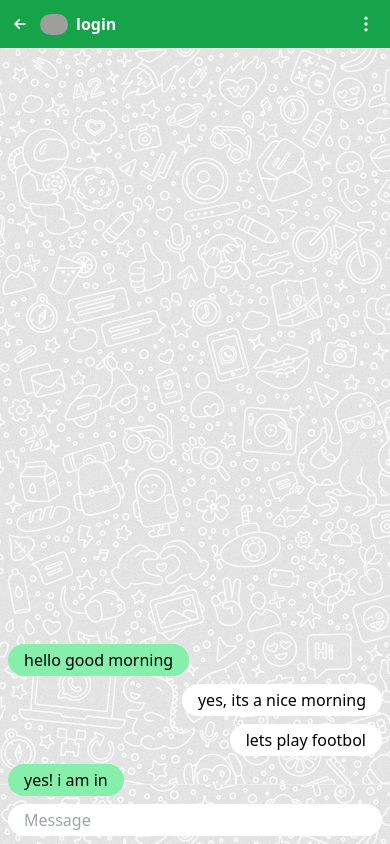
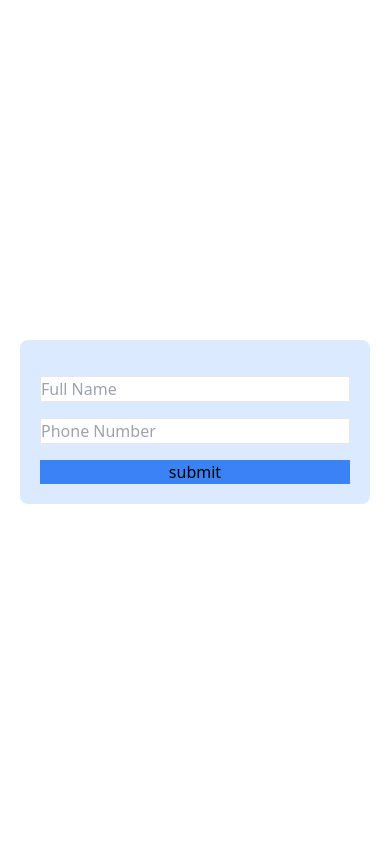
Before and after one commit to eliranr/whatsapp-clone-v1, a Next.js app: page /login in a window 390 px wide. Built offline with nearby package versions, Linux system fonts and the light colour scheme; grey boxes are pictures that could not be loaded.

Commit message:
set user login by phone number

```diff
--- /dev/null
+++ b/firebase-config.js
@@ -0,0 +1,19 @@
+import { initializeApp, getApps, getApp } from "firebase/app";
+import { getAuth } from "firebase/auth";
+
+
+const firebaseConfig = {
+    apiKey: "AIzaSyCSb6iyTkMQsvxrfX8V2_HbQXpaKnZC730",
+    authDomain: "whatsapp-clone-61f24.firebaseapp.com",
+    projectId: "whatsapp-clone-61f24",
+    storageBucket: "whatsapp-clone-61f24.appspot.com",
+    messagingSenderId: "801084856438",
+    appId: "1:801084856438:web:a24210d096738fe5772757"
+};
+
+
+
+// Initialize Firebase
+
+const app = !getApps().length ? initializeApp(firebaseConfig) : getApp();
+export const authentication = getAuth(app);
--- a/package.json
+++ b/package.json
@@ -7,7 +7,9 @@
   },
   "dependencies": {
     "@heroicons/react": "^1.0.6",
+    "firebase": "^9.9.1",
     "next": "latest",
+    "next-auth": "^4.10.2",
     "react": "17.0.2",
     "react-dom": "17.0.2"
   },
--- a/pages/[ids].js
+++ b/pages/[ids].js
@@ -25,7 +25,7 @@ export default function Chat() {
           </div>
           <DotsVerticalIcon className="h-7 hoverEffect"/>
         </div>
-        <div id='boten' className='flex flex-grow flex-col-reverse overflow-x-scroll py-1' onScroll={(e) => setScrollPosition(e.target.scrollTop)}>
+        <div id='boten' className='flex flex-grow flex-col-reverse overflow-y-scroll py-1' onScroll={(e) => setScrollPosition(e.target.scrollTop)}>
           {messages.map((mess) =>
             <div className={`flex w-full ${mess.me ? 'justify-start' : 'justify-end'}`}>
                 <div
--- a/pages/index.js
+++ b/pages/index.js
@@ -1,7 +1,15 @@
 import { SearchIcon, DotsVerticalIcon } from "@heroicons/react/outline";
 import {useRouter} from 'next/router';
+import {authentication} from '../firebase-config';
+import {useState, useEffect} from 'react';
 
 export default function Home() {
+  useEffect(() => {
+    console.log(authentication);
+    const user = authentication.currentUser;
+    console.log(user);
+  }, [])
+
   const router = useRouter();
   return (
     <div>
--- /dev/null
+++ b/pages/login.js
@@ -0,0 +1,76 @@
+import {useState, useEffect} from 'react';
+
+import {authentication} from '../firebase-config';
+import {RecaptchaVerifier, signInWithPhoneNumber } from 'firebase/auth';
+
+
+export default function login() {
+    const [dataLogin, setDataLogin] = useState(initialForm);
+    const [isDis, setisDis] = useState(false);
+    const [SendSms, setSendSms] = useState(false);
+
+
+
+    const handleChange = (e) => {
+        setDataLogin({ ...dataLogin, [e.target.name]: e.target.value });
+    };
+
+    const setUpRecaptcha = () => {
+        window.recaptchaVerifier = new RecaptchaVerifier("recaptcha-container",
+          {
+            size: "invisible",
+            callback: function (response) {
+              console.log("Captcha Resolved");
+            }
+          }, authentication
+        );
+      };
+
+    const onSubmit = (e) => {
+        e.preventDefault();
+        if (!SendSms) {
+            setisDis(true);
+            setUpRecaptcha();
+            let appVerifier = window.recaptchaVerifier;
+            let phoneNumber = '+972546541545';
+            signInWithPhoneNumber(authentication, phoneNumber, appVerifier)
+            .then(confirmationResult => {
+                window.confirmationResult = confirmationResult;
+                setSendSms(true);
+            }).catch((error) => {
+                console.log(error);
+            })
+        } else {
+            let confirmationResult = window.confirmationResult;
+            confirmationResult.confirm(Number(dataLogin.code)).then((result) => {
+                const user = result.user;
+                console.log(user);
+              }).catch((error) => {
+                console.log(error);
+              });
+        }
+
+    }
+  return (
+    <div className='flex justify-center items-center h-[100vh]'>
+        <div className='w-[350px]'>
+            <form onSubmit={onSubmit} className='flex flex-col space-y-4 bg-blue-100 p-5 rounded-lg'>
+                <div id='recaptcha-container'></div>
+                <input type='text' name='full_name' placeholder='Full Name' className='border' onChange={handleChange} />
+                <input disabled={isDis} type='number' name='phone' placeholder='Phone Number' className='border' onChange={handleChange} />
+                {SendSms && <input type='number' name='code' placeholder='Code' className='border' onChange={handleChange} />}
+                <button type='submit' className='bg-blue-500'>
+                    submit
+                </button>
+            </form>
+        </div>
+    </div>
+  )
+}
+
+
+const initialForm = {
+    full_name: '',
+    phone: 0,
+    code: ''
+}
```
Also changed, not shown: 1 other file (tests, documents, lock files or other folders).
